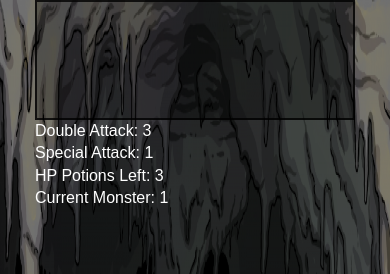
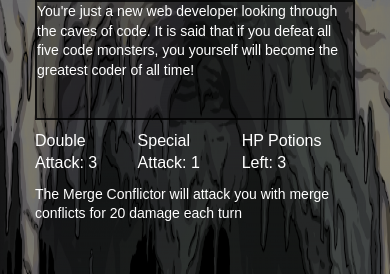
Before and after one commit to JoshTag/web-slayr, a Vue app: page / in a window 390 px wide. Both pictures are taken after a click on the button "Start Game". Shown: the top 274 px of the page. Built offline with nearby package versions, Linux system fonts and the light colour scheme; what vue-js-modal would draw is missing.

Commit message:
Visuals/responsiveness done.  Fixed bug with first monster.  Added descriptions

```diff
--- a/src/App.vue
+++ b/src/App.vue
@@ -6,7 +6,11 @@
     </div>
     <div class="main" v-if="startGame">
       <BattleLog class="main__battlelog" v-bind:battleLog="battleLog" />
-      <BattleStats class="main__battlestats" v-bind:currentMonster="currentMonster" :currentPlayer="currentPlayer"  />
+      <BattleStats
+        class="main__battlestats"
+        v-bind:currentMonster="currentMonster"
+        :currentPlayer="currentPlayer"
+      />
       <div class="main__health-containers">
         <Monster v-bind:currentMonster="currentMonster" />
         <Player v-bind:currentPlayer="currentPlayer" />
@@ -30,7 +34,7 @@ import Monster from "./components/Monster";
 import Player from "./components/Player";
 import Controls from "./components/Controls";
 import BattleLog from "./components/BattleLog";
-import BattleStats from './components/BattleStats'
+import BattleStats from "./components/BattleStats";
 import Modals from "./components/Modals";
 import initialData from "./Data/InitialData";
 import { setTimeout } from "timers";
@@ -78,7 +82,6 @@ export default {
             this.monsterAtkSix();
           } else {
             this.currentPlayer.currentHP -= this.currentMonster.attack;
-            console.log("player", this.currentPlayer.currentHP);
             this.battleLog.push(
               `you've been attacked for ${this.currentMonster.attack}`
             );
@@ -92,7 +95,6 @@ export default {
       let attackRandom = damage[Math.floor(Math.random() * damage.length)];
 
       this.currentPlayer.currentHP -= attackRandom;
-      console.log("player", this.currentPlayer.currentHP);
       this.battleLog.push(`you've been attacked for ${attackRandom}`);
 
       this.checkLoss();
@@ -112,14 +114,13 @@ export default {
 
       if (method === 1) {
         this.attackLoop(50);
-        console.log("attack one");
       } else if (method === 2) {
         this.attackHeal(200, 2500);
-        console.log("attack two");
       } else {
         this.attackHealth(200, 0.4);
-        console.log("attack tree");
       }
+
+      this.checkLoss();
     },
     monsterAtkSix() {
       let attackMethods = [1, 2, 3, 4];
@@ -128,13 +129,10 @@ export default {
 
       if (method === 1) {
         this.attackLoop(100);
-        console.log("attack one");
       } else if (method === 2) {
         this.attackHeal(500, 5000);
-        console.log("attack two");
       } else {
         this.attackHealth(500, 0.75);
-        console.log("attack tree");
       }
 
       this.checkLoss();
@@ -147,6 +145,7 @@ export default {
 
       this.currentPlayer.currentHP -=
         roundedDamage < dmgFloor ? dmgFloor : roundedDamage;
+      this.battleLog.push(`You've been attacked for ${roundedDamage < dmgFloor ? dmgFloor : roundedDamage}`)
       this.checkLoss();
     },
     attackHeal(dmgHeal, hpReset) {
@@ -157,8 +156,10 @@ export default {
         this.currentMonster.maxHP - dmgHeal
       ) {
         this.currentMonster.currentHP += dmgHeal;
+        this.battleLog.push(`${this.currentMonster.name} has healed for ${dmgHeal}`)
       } else {
         this.currentMonster.currentHP = hpReset;
+        this.battleLog.push(`${this.currentMonster.name} has healed to full health`)
       }
       this.checkLoss();
     },
@@ -203,6 +204,7 @@ export default {
           }, 100);
         }, 100);
       }, 100);
+      this.battleLog.push(`You've been attacked for 500 damage`);
 
       if (this.currentPlayer.currentHP <= 0) {
         this.currentPlayer.currentHP = 0;
@@ -233,7 +235,6 @@ export default {
         damageRange[Math.floor(Math.random() * damageRange.length)];
 
       this.currentMonster.currentHP -= attackRandom;
-      console.log("monster", this.currentMonster.currentHP);
       this.battleLog.push(`you've attacked for ${attackRandom} damage`);
     },
     basicAtkFour() {
@@ -243,10 +244,9 @@ export default {
 
       this.currentMonster.currentHP -= attackRandom;
 
-      let message =
-        attackRandom === 1
+      let message = ( attackRandom === 0
           ? this.battleLog.push("You missed!")
-          : this.battleLog.push(`you've attacked for ${attackRandom} damage`);
+          : this.battleLog.push(`you've attacked for ${attackRandom} damage`));
     },
     basicAtkFive() {
       let DamageMiss = [1, 250];
@@ -256,6 +256,8 @@ export default {
       this.currentMonster.currentHP -= attackRandom = 1
         ? attackRandom
         : attackRandom / 2;
+
+      this.battleLog.push(`you've attacked for ${attackRandom} damage`);
     },
     basicAtkSix() {
       let DamageMiss = [1, 400, 400];
@@ -263,14 +265,11 @@ export default {
         DamageMiss[Math.floor(Math.random() * DamageMiss.length)];
 
       this.currentMonster.currentHP -= attackRandom;
+      this.battleLog.push(`you've attacked for ${attackRandom} damage`);
     },
     doubleAtk() {
       if (this.currentPlayer.dblAtkLeft > 0) {
-        this.currentMonster.currentHP -= this.currentPlayer.dblAtk;
-
-        setTimeout(() => {
-          this.currentMonster.currentHP -= this.currentPlayer.dblAtk;
-        }, 300);
+        this.currentMonster.currentHP -= this.currentPlayer.dblAtk * 2;
 
         this.monsterAtk();
         this.currentPlayer.dblAtkLeft -= 1;
@@ -348,20 +347,32 @@ export default {
       }
     },
     setMonsterLvl() {
-      let increaseLvl = this.currentLvl++;
-      this.currentMonster = this.gameData.monsters[increaseLvl];
-      this.currentPlayer = this.gameData.player[increaseLvl];
+      if (this.currentMonster.lvl === 5) {
+        let increaseLvl = this.currentLvl++;
+        this.currentMonster = this.gameData.monsters[increaseLvl];
+        this.currentPlayer = this.gameData.player[increaseLvl];
+        this.battleLog.push("SPICY P HAS TRANFORMED INTO SALTY P");
+      } else {
+        let increaseLvl = this.currentLvl++;
+        this.currentMonster = this.gameData.monsters[increaseLvl];
+        this.currentPlayer = this.gameData.player[increaseLvl];
+      }
     },
     setGameData() {
       this.startGame = true;
       this.currentLvl = 0;
-      this.battleLog = [];
+      this.battleLog = [
+        "You're just a new web developer looking through the caves of code. \
+        It is said that if you defeat all five code monsters, you yourself will become the greatest coder of all time!"
+      ];
       this.currentMonster = {
         lvl: 1,
         name: "The Merge Conflictor",
         currentHP: 100,
         maxHP: 100,
-        attack: 20
+        attack: 20,
+        description:
+          "The Merge Conflictor will attack you with merge conflicts for 20 damage each turn"
       };
       this.currentPlayer = {
         lvl: 1,
@@ -377,18 +388,6 @@ export default {
       };
       this.gameData = {
         player: [
-          {
-            lvl: 1,
-            name: "Bootcamp Student",
-            currentHP: 100,
-            maxHP: 100,
-            attack: 10,
-            dblAtk: 10,
-            dblAtkLeft: 3,
-            specialAtk: 25,
-            spcAtkLeft: 1,
-            hpPot: 3
-          },
           {
             lvl: 2,
             name: "Junior Dev",
@@ -448,43 +447,51 @@ export default {
         ],
         monsters: [
           {
-            lvl: 1,
-            name: "The Merge Conflictor",
-            currentHP: 100,
-            maxHP: 100,
-            attack: 20
-          },
-          {
             lvl: 2,
             name: "The Failed to Compiler",
             currentHP: 200,
             maxHP: 200,
-            attack: 40
+            attack: 40,
+            description:
+              "This monster will make throw failed to compile erros at you for 40 damage"
           },
           {
             lvl: 3,
-            name: "Monster three",
+            name: "The Haker",
             currentHP: 500,
-            maxHP: 500
+            maxHP: 500,
+            description:
+              "The hacker has a 80% chance to hack you for 60, damage \
+            10% chance for 100 damange, \
+            and 10% chance for 150 damage"
           },
           {
             lvl: 4,
-            name: "The Great Databaser",
+            name: "The Database Damager",
             currentHP: 1000,
             maxHP: 1000,
-            increaseAtkBase: 80
+            increaseAtkBase: 80,
+            description:
+              "This monster will inject you with SQL injections. \
+              It will attack you for 100 damage and each subsequent attack will increase by 20"
           },
           {
             lvl: 5,
             name: "Spicy P",
             currentHP: 2500,
-            maxHP: 2500
+            maxHP: 2500,
+            description:
+              "Spicy P is the ultimate web developer! It has three attacks. \
+            It will attack you with a for loop for a total of 500 damage. \
+            It will use a callback to attack you for 200 damage and heal for 200. \
+            Lastly it's DDoS attack will attack you for 40% of its missing health"
           },
           {
             lvl: 6,
             name: "Salty P",
             currentHP: 5000,
-            maxHP: 5000
+            maxHP: 5000,
+            description: "ITS SALTY AF!"
           }
         ]
       };
@@ -506,7 +513,7 @@ body {
   font-family: Arial, Helvetica, sans-serif;
   line-height: 1.4;
   background: url("./assets/cave-background.png");
-  background-size: 770px 100vh;
+  background-size: 770px 90vh;
   background-repeat: no-repeat;
   background-color: black;
 
@@ -539,7 +546,7 @@ h2 {
     @media screen and (min-width: 1023px) {
       width: 750px;
       justify-content: space-between;
-      margin: 0 auto 5vh;
+      margin: 0 auto 4vh;
     }
   }
 }
--- a/src/components/BattleLog.vue
+++ b/src/components/BattleLog.vue
@@ -18,7 +18,7 @@ export default {
   height: 120px;
   width: 320px;
   margin: 0 auto;
-  border: 2px solid rgba(0, 0, 0, .8);
+  border: 2px double rgba(0, 0, 0, .8);
   overflow: hidden;
   background: rgba($color: #000000, $alpha: .3);
 
@@ -28,7 +28,7 @@ export default {
   }
   @media screen and (min-width: 1023px) {
     width: 600px;
-    height: 25vh;
+    height: 20vh;
   }
 }
 
--- a/src/components/BattleStats.vue
+++ b/src/components/BattleStats.vue
@@ -5,7 +5,7 @@
       <p>Special Attack: {{ currentPlayer.spcAtkLeft}}</p>
       <p>HP Potions Left: {{ currentPlayer.hpPot}}</p>
     </div>
-    <p>Current Monster: {{ currentMonster.lvl }}</p>
+    <p class="description">{{ currentMonster.description }}</p>
   </div>
 </template>
 
@@ -22,18 +22,21 @@ export default {
   margin: 0 auto auto;
 
   @media screen and (min-width: 600px) {
-    width: 400px;
+    width: 500px;
   }
 
   @media screen and (min-width: 1023px) {
-    width: 500px;
+    width: 600px;
   }
 
   &__stats {
-    @media screen and (min-width: 600px) {
-      display: flex;
-      justify-content: space-between;
-    }
+    display: flex;
+    justify-content: space-between;
+    padding-top: 10px;
   }
 }
+.description {
+  font-size: 14px;
+  padding-top: 10px;
+}
 </style>
--- a/src/components/Controls.vue
+++ b/src/components/Controls.vue
@@ -36,6 +36,10 @@ export default {
     flex-direction: column;
     align-items: center;
     width: 400px;
+  }
+
+  @media screen and (min-width: 1023px) {
+    height: 20vh;
   }
 
   &__btn {
--- a/src/components/Monster.vue
+++ b/src/components/Monster.vue
@@ -57,6 +57,9 @@ export default {
   width: 150px;
   height: 20px;
   border: 2px solid black;
+  @media screen and (min-width: 1023px) {
+    width: 200px;
+  }
 }
 
 #monster-health div {
--- a/src/components/Player.vue
+++ b/src/components/Player.vue
@@ -57,6 +57,9 @@ export default {
   width: 150px;
   height: 20px;
   border: 2px solid black;
+  @media screen and (min-width: 1023px) {
+    width: 200px;
+  }
 }
 
 #player-health div {
```
